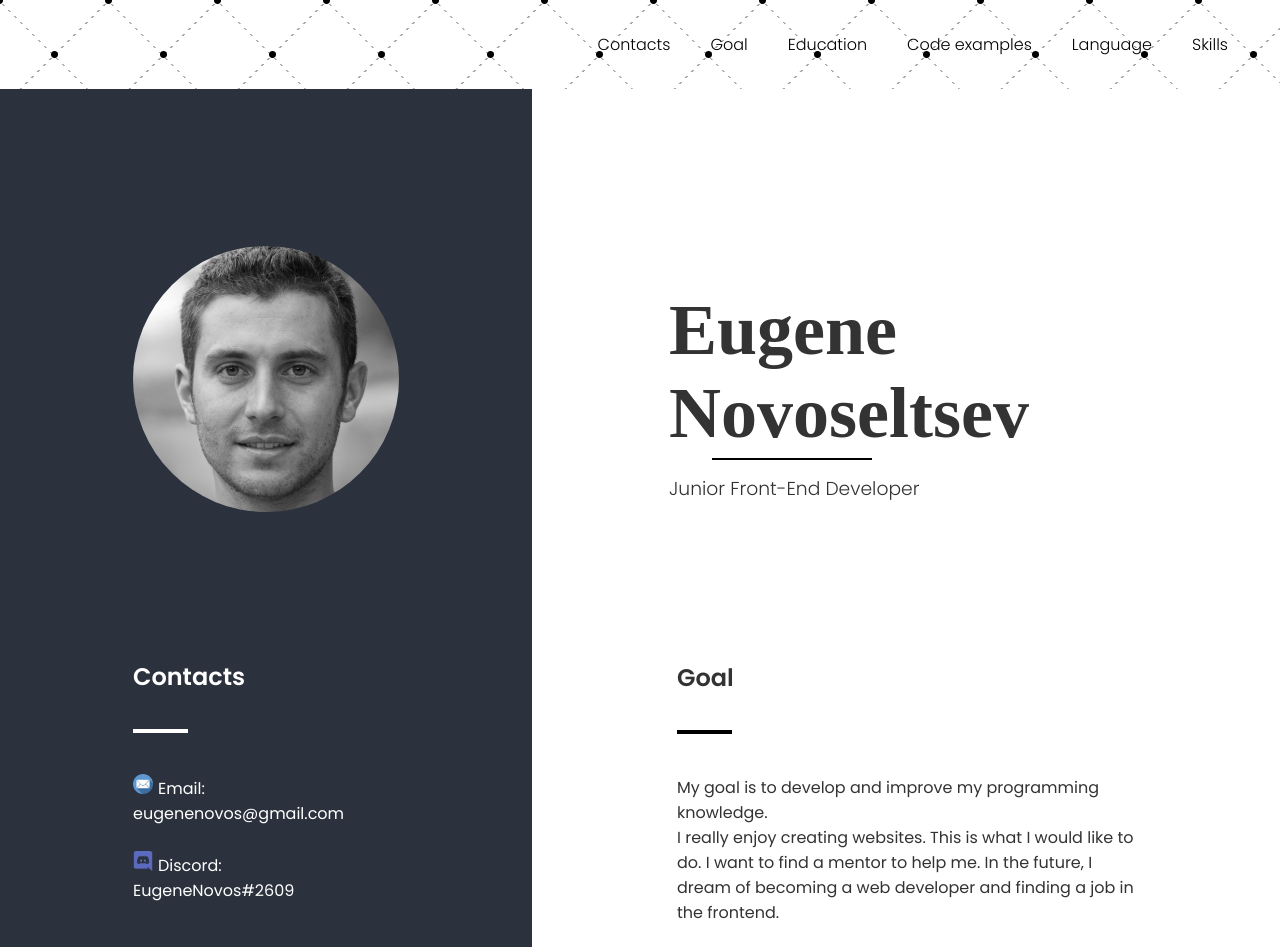
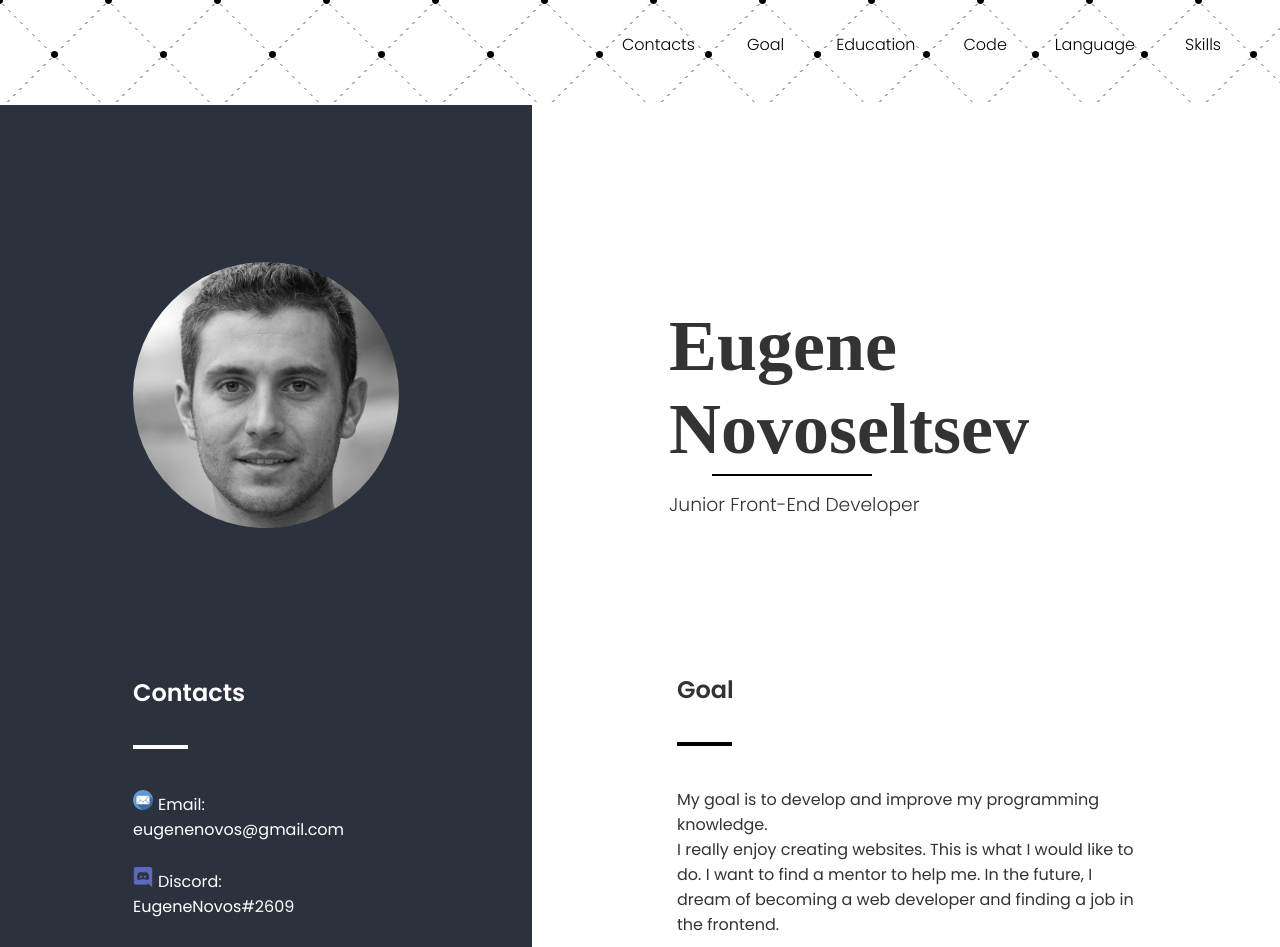
Before and after one commit to EugNov/rsschool-cv, a plain HTML site: page index.html in a window 1280 px wide. Shown: the top 947 px of the page. Drawn offline with Linux system fonts and the light colour scheme.

Commit message:
feat: fix header links

```diff
--- a/index.html
+++ b/index.html
@@ -18,12 +18,12 @@
         <div class="container">
             <nav class="nav">
                 <ul class="nav-list">
-                    <li class="nav-item"><a href="#Contacts" class="nav-link">Contacts</a></li>
-                    <li class="nav-item"><a href="#Goal" class="nav-link">Goal</a></li>
-                    <li class="nav-item"><a href="#Education" class="nav-link">Education</a></li>
-                    <li class="nav-item"><a href="#Code-examples" class="nav-link">Code examples</a></li>
-                    <li class="nav-item"><a href="#Language" class="nav-link">Language</a></li>
-                    <li class="nav-item"><a href="#Skills" class="nav-link">Skills</a></li>
+                    <li class="nav-item nav-contacts"><a href="#Contacts" class="nav-link">Contacts</a></li>
+                    <li class="nav-item nav-goal"><a href="#Goal" class="nav-link">Goal</a></li>
+                    <li class="nav-item nav-education"><a href="#Education" class="nav-link">Education</a></li>
+                    <li class="nav-item nav-code"><a href="#Code-examples" class="nav-link">Code</a></li>
+                    <li class="nav-item nav-language"><a href="#Language" class="nav-link">Language</a></li>
+                    <li class="nav-item nav-skills"><a href="#Skills" class="nav-link">Skills</a></li>
                 </ul>
             </nav>
         </div>
@@ -99,10 +99,10 @@
     </div>
     <footer class="footer">
 
-        <a class="footer-logo footer-logo-github" href="https://github.com/EugNov"><img class="footer-logo"
-                src="assets/img/github_logo.png" alt="GitHub logo"></a>
+        <a class="footer-logo footer-logo-github" href="https://github.com/EugNov" target="_blank"><img
+                class="footer-logo" src="assets/img/github_logo.png" alt="GitHub logo"></a>
         <span class="year">© 2022</span>
-        <a class="footer-logo footer-logo-rss" href="https://rs.school/js/"><img class="footer-logo"
+        <a class="footer-logo footer-logo-rss" href="https://rs.school/js/" target="_blank"><img class="footer-logo"
                 src="assets/img/rsschool_logo.svg" alt="RS School logo"></a>
     </footer>
 </body>
--- a/style/style.css
+++ b/style/style.css
@@ -36,12 +36,10 @@ body {
     align-items: center;
     list-style: none;
     margin: 0;
-    padding: 32px;
+    padding: 32px 32px 48px 32px;
 }
 
 .nav-link {
-    padding: 0 20px;
-    line-height: 50px;
     transition: .3s;
 }
 
@@ -54,6 +52,31 @@ body {
     line-height: 1;
     cursor: pointer;
     position: relative;
+
+}
+
+.nav-skills {
+    padding-right: 27px;
+}
+
+.nav-language {
+    padding-right: 50px;
+}
+
+.nav-code {
+    padding-right: 48px;
+}
+
+.nav-education {
+    padding-right: 48px;
+}
+
+.nav-goal {
+    padding-right: 52px;
+}
+
+.nav-contacts {
+    padding-right: 52px;
 }
 
 .nav-item a:after {
@@ -74,7 +97,7 @@ body {
 
 .nav-item a:hover:after,
 .nav-item a:focus:after {
-    width: 75%;
+    width: 125%;
 }
 
 .aside-container {
@@ -207,7 +230,7 @@ h1::after {
 .main-section-title {
     position: relative;
     margin-bottom: 80px;
-    margin-top: 127px;
+    margin-top: 123px;
 }
 
 .main-section-title::after {
@@ -277,7 +300,7 @@ h1::after {
     max-width: 1440px;
     margin: 0 auto;
     align-items: center;
-    padding: 32px;
+    padding: 31px;
     background:
         radial-gradient(black 3px, transparent 4px),
         radial-gradient(black 3px, transparent 4px),
```
